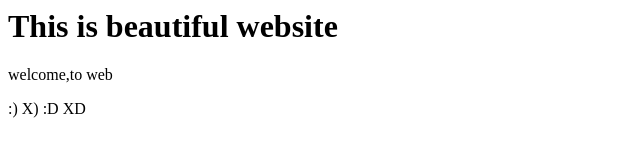
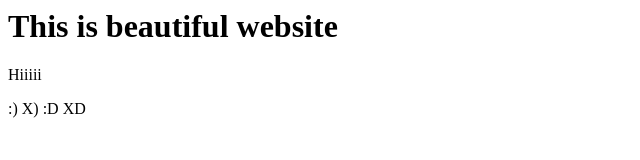
Before and after one commit to 197061/awesome-repo, a plain HTML site: page index.html in a window 1280 px wide. Shown: the full height of the page, 0-640 px from the left. Drawn offline with Linux system fonts and the light colour scheme.

Commit message:
change wel to hiii

```diff
--- a/index.html
+++ b/index.html
@@ -1,6 +1,6 @@
 <html>
 <title> This is my website</title>
 <h1> This is beautiful website </h1>
-<p> welcome,to web</p>
+<p> Hiiiii </p>
 <p> :) X) :D XD </p>
 </html>
```
